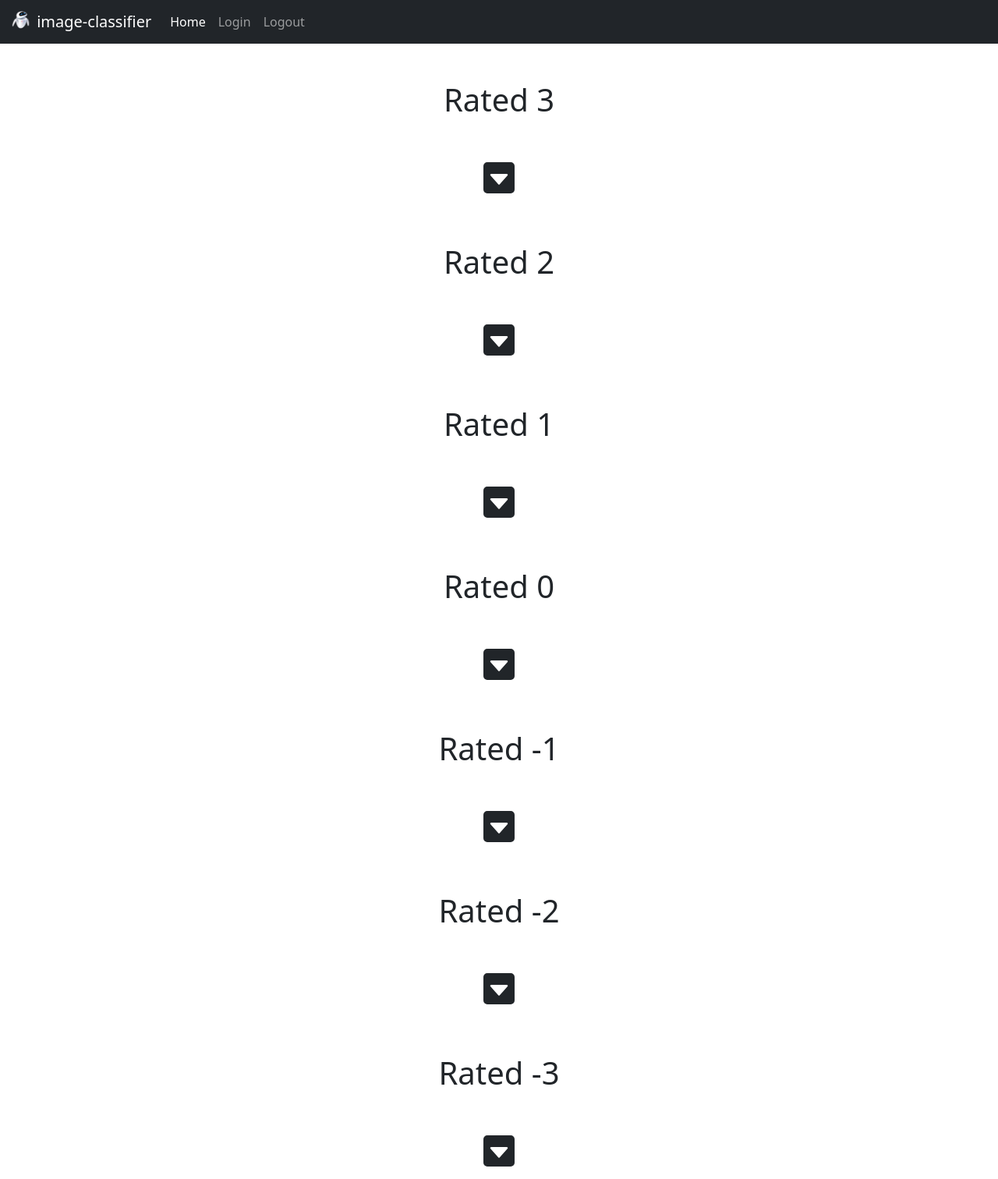
After one commit to ingSamuelG/image-classifier, a Flask app: template app/templates/examples/summaries.html in a window 1280 px wide. The commit adds this page. Shown: the whole page at 78% size. Run offline with Flask 2, Linux system fonts and the light colour scheme; the template is opened without the code that fills it, so the values that code supplies are empty; some libraries are stand-ins or nearby versions.

Commit message:
add rate page

```diff
--- a/app/__init__.py
+++ b/app/__init__.py
@@ -48,4 +48,7 @@ def create_app(config_name):
     from .classifier import classifier as classifier_blueprint
     app.register_blueprint(classifier_blueprint, url_prefix='/classifier')
 
+    from .examples import examples as examples_blueprint
+    app.register_blueprint(examples_blueprint, url_prefix='/examples')
+
     return app
--- /dev/null
+++ b/app/examples/__init__.py
@@ -0,0 +1,5 @@
+from flask import Blueprint
+
+examples = Blueprint('examples', __name__)
+
+from . import views
--- a/app/static/css/main.css
+++ b/app/static/css/main.css
@@ -39,3 +39,12 @@
   position: relative;
   border-radius: 1.5rem;
 }
+
+.thump {
+  width: 300px;
+  height: 300px;
+  background-position: center;
+  background-repeat: no-repeat;
+  background-size: contain;
+  position: relative;
+}
--- a/app/templates/base.html
+++ b/app/templates/base.html
@@ -46,10 +46,12 @@
                         Images
                     </a>
                     <ul class="dropdown-menu" aria-labelledby="navbarDropdown">
-                        <li class="dropdown-submenu"><a class="dropdown-item"
-                                href="{{ url_for('classifier.rate') }}">Rate</a>
+                        <li><a class="dropdown-item" href="{{url_for('classifier.rate')}}">
+                                Rate</a>
                         </li>
-                        <li class="dropdown-submenu"><a class="dropdown-item dropdown-toggle" href="">other route</a>
+                        <li><a class="dropdown-item" href="{{url_for('examples.total')}}">Rate summaries</a>
+                        </li>
+                    </ul>
                 </li>
                 {% else %}
                 <li class="nav-item">
@@ -59,10 +61,11 @@
                 <!-- <li class="nav-item">
                     <a class="nav-link disabled">Disabled</a>
                 </li> -->
-                    </ul>
                 <li class="nav-item">
                     <a class="nav-link" href="{{ url_for('auth.logout') }}">Logout</a>
                 </li>
+            </ul>
+
         </div>
     </div>
 </nav>
--- /dev/null
+++ b/app/templates/examples/summaries.html
@@ -0,0 +1,170 @@
+{% extends "base.html" %}
+{% import "bootstrap/wtf.html" as wtf%}
+
+{% block title %}Rate summaries{% endblock %}
+
+{% block page_content %}
+<div class="container">
+    <div class="row">
+        <div class="col m-5 d-flex justify-content-center align-items-center">
+            <h1>Rated 3</h1>
+        </div>
+        <div class="col-12 d-flex justify-content-center align-items-center">
+            <svg xmlns="http://www.w3.org/2000/svg" width="40" height="40" fill="currentColor"
+                class="bi bi-caret-down-square-fill" viewBox="0 0 16 16">
+                <path
+                    d="M0 2a2 2 0 0 1 2-2h12a2 2 0 0 1 2 2v12a2 2 0 0 1-2 2H2a2 2 0 0 1-2-2V2zm4 4a.5.5 0 0 0-.374.832l4 4.5a.5.5 0 0 0 .748 0l4-4.5A.5.5 0 0 0 12 6H4z" />
+            </svg>
+        </div>
+    </div>
+
+    <div class="row mt-3">
+        {% for image in result_3 %}
+        <div class="col m-2 d-flex justify-content-center align-items-center">
+            <!-- <div class="rounded" style="background-image: url(https://x3vid.com{{image.thumb_url}})"> -->
+            <div class="thump rounded" style="background-image: url(https://x3vid.com{{image.thumb_url}})">
+            </div>
+        </div>
+        {% endfor %}
+    </div>
+    <div class="row">
+        <div class="col m-5 d-flex justify-content-center align-items-center">
+            <h1>Rated 2</h1>
+        </div>
+        <div class="col-12 d-flex justify-content-center align-items-center">
+            <svg xmlns="http://www.w3.org/2000/svg" width="40" height="40" fill="currentColor"
+                class="bi bi-caret-down-square-fill" viewBox="0 0 16 16">
+                <path
+                    d="M0 2a2 2 0 0 1 2-2h12a2 2 0 0 1 2 2v12a2 2 0 0 1-2 2H2a2 2 0 0 1-2-2V2zm4 4a.5.5 0 0 0-.374.832l4 4.5a.5.5 0 0 0 .748 0l4-4.5A.5.5 0 0 0 12 6H4z" />
+            </svg>
+        </div>
+    </div>
+    <div class="row mt-3">
+        {% for image in result_2 %}
+        <div class="col m-2 d-flex justify-content-center align-items-center">
+            <!-- <div class="rounded" style="background-image: url(https://x3vid.com{{image.thumb_url}})"> -->
+            <div class="thump rounded" style="background-image: url(https://x3vid.com{{image.thumb_url}})">
+            </div>
+        </div>
+        {% endfor %}
+    </div>
+    <div class="row">
+        <div class="col m-5 d-flex justify-content-center align-items-center">
+            <h1>Rated 1</h1>
+        </div>
+        <div class="col-12 d-flex justify-content-center align-items-center">
+            <svg xmlns="http://www.w3.org/2000/svg" width="40" height="40" fill="currentColor"
+                class="bi bi-caret-down-square-fill" viewBox="0 0 16 16">
+                <path
+                    d="M0 2a2 2 0 0 1 2-2h12a2 2 0 0 1 2 2v12a2 2 0 0 1-2 2H2a2 2 0 0 1-2-2V2zm4 4a.5.5 0 0 0-.374.832l4 4.5a.5.5 0 0 0 .748 0l4-4.5A.5.5 0 0 0 12 6H4z" />
+            </svg>
+        </div>
+    </div>
+    <div class="row mt-3">
+        {% for image in result_1 %}
+        <div class="col m-2 d-flex justify-content-center align-items-center">
+            <!-- <div class="rounded" style="background-image: url(https://x3vid.com{{image.thumb_url}})"> -->
+            <div class="thump rounded" style="background-image: url(https://x3vid.com{{image.thumb_url}})">
+            </div>
+        </div>
+        {% endfor %}
+    </div>
+
+
+    <div class="row">
+        <div class="col m-5 d-flex justify-content-center align-items-center">
+            <h1>Rated 0</h1>
+        </div>
+        <div class="col-12 d-flex justify-content-center align-items-center">
+            <svg xmlns="http://www.w3.org/2000/svg" width="40" height="40" fill="currentColor"
+                class="bi bi-caret-down-square-fill" viewBox="0 0 16 16">
+                <path
+                    d="M0 2a2 2 0 0 1 2-2h12a2 2 0 0 1 2 2v12a2 2 0 0 1-2 2H2a2 2 0 0 1-2-2V2zm4 4a.5.5 0 0 0-.374.832l4 4.5a.5.5 0 0 0 .748 0l4-4.5A.5.5 0 0 0 12 6H4z" />
+            </svg>
+        </div>
+    </div>
+
+
+    <div class="row mt-3">
+        {% for image in result_0 %}
+        <div class="col m-2 d-flex justify-content-center align-items-center">
+            <!-- <div class="rounded" style="background-image: url(https://x3vid.com{{image.thumb_url}})"> -->
+            <div class="thump rounded" style="background-image: url(https://x3vid.com{{image.thumb_url}})">
+            </div>
+        </div>
+        {% endfor %}
+    </div>
+
+
+
+    <div class="row">
+        <div class="col m-5 d-flex justify-content-center align-items-center">
+            <h1>Rated -1</h1>
+        </div>
+        <div class="col-12 d-flex justify-content-center align-items-center">
+            <svg xmlns="http://www.w3.org/2000/svg" width="40" height="40" fill="currentColor"
+                class="bi bi-caret-down-square-fill" viewBox="0 0 16 16">
+                <path
+                    d="M0 2a2 2 0 0 1 2-2h12a2 2 0 0 1 2 2v12a2 2 0 0 1-2 2H2a2 2 0 0 1-2-2V2zm4 4a.5.5 0 0 0-.374.832l4 4.5a.5.5 0 0 0 .748 0l4-4.5A.5.5 0 0 0 12 6H4z" />
+            </svg>
+        </div>
+    </div>
+
+    <div class="row mt-3">
+        {% for image in result_m1 %}
+        <div class="col m-2 d-flex justify-content-center align-items-center">
+            <!-- <div class="rounded" style="background-image: url(https://x3vid.com{{image.thumb_url}})"> -->
+            <div class="thump rounded" style="background-image: url(https://x3vid.com{{image.thumb_url}})">
+            </div>
+        </div>
+        {% endfor %}
+    </div>
+
+    <div class="row">
+        <div class="col m-5 d-flex justify-content-center align-items-center">
+            <h1>Rated -2</h1>
+        </div>
+        <div class="col-12 d-flex justify-content-center align-items-center">
+            <svg xmlns="http://www.w3.org/2000/svg" width="40" height="40" fill="currentColor"
+                class="bi bi-caret-down-square-fill" viewBox="0 0 16 16">
+                <path
+                    d="M0 2a2 2 0 0 1 2-2h12a2 2 0 0 1 2 2v12a2 2 0 0 1-2 2H2a2 2 0 0 1-2-2V2zm4 4a.5.5 0 0 0-.374.832l4 4.5a.5.5 0 0 0 .748 0l4-4.5A.5.5 0 0 0 12 6H4z" />
+            </svg>
+        </div>
+    </div>
+
+    <div class="row mt-3">
+        {% for image in result_m2 %}
+        <div class="col m-2 d-flex justify-content-center align-items-center">
+            <!-- <div class="rounded" style="background-image: url(https://x3vid.com{{image.thumb_url}})"> -->
+            <div class="thump rounded" style="background-image: url(https://x3vid.com{{image.thumb_url}})">
+            </div>
+        </div>
+        {% endfor %}
+    </div>
+
+    <div class="row">
+        <div class="col m-5 d-flex justify-content-center align-items-center">
+            <h1>Rated -3</h1>
+        </div>
+        <div class="col-12 d-flex justify-content-center align-items-center">
+            <svg xmlns="http://www.w3.org/2000/svg" width="40" height="40" fill="currentColor"
+                class="bi bi-caret-down-square-fill" viewBox="0 0 16 16">
+                <path
+                    d="M0 2a2 2 0 0 1 2-2h12a2 2 0 0 1 2 2v12a2 2 0 0 1-2 2H2a2 2 0 0 1-2-2V2zm4 4a.5.5 0 0 0-.374.832l4 4.5a.5.5 0 0 0 .748 0l4-4.5A.5.5 0 0 0 12 6H4z" />
+            </svg>
+        </div>
+    </div>
+
+
+    <div class="row mt-3">
+        {% for image in result_m3 %}
+        <div class="col m-2 d-flex justify-content-center align-items-center">
+            <!-- <div class="rounded" style="background-image: url(https://x3vid.com{{image.thumb_url}})"> -->
+            <div class="thump rounded" style="background-image: url(https://x3vid.com{{image.thumb_url}})">
+            </div>
+        </div>
+        {% endfor %}
+    </div>
+</div>
+{% endblock %}
```
Also changed, not shown: app/examples/views.py (added, +85 -0 lines), app/models.py (+9 -0 lines). Lines whose indentation alone changed are shown as unchanged.
